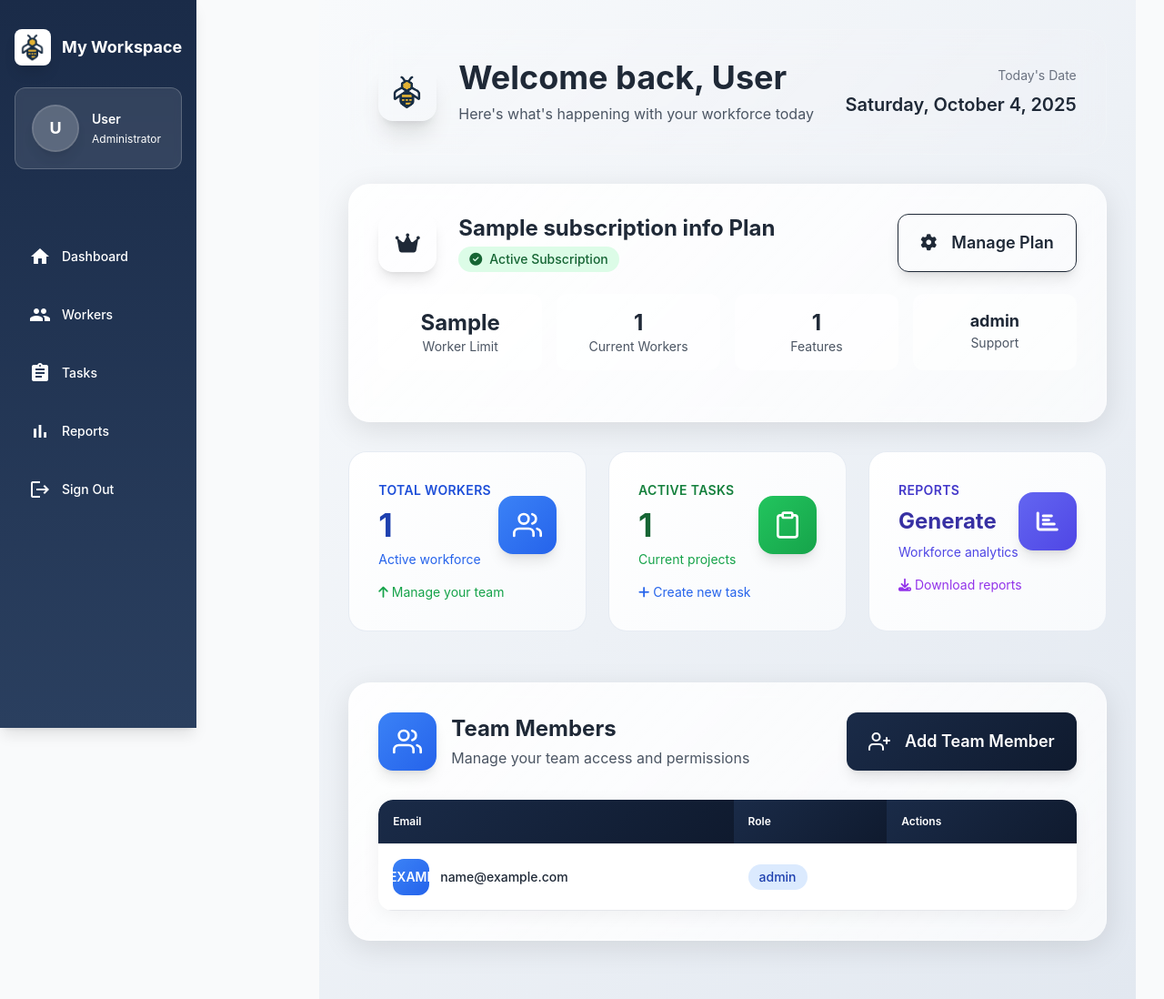
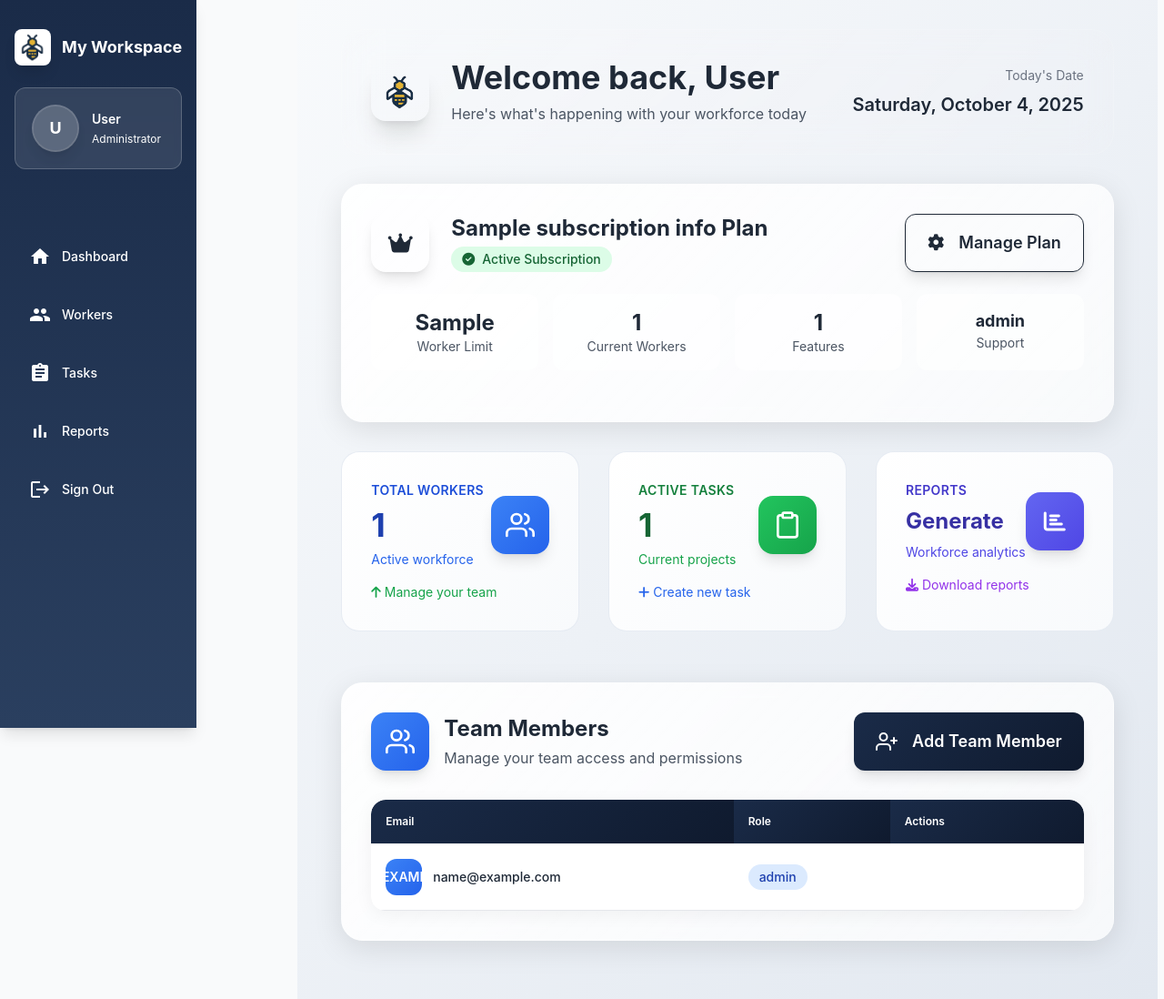
Before and after one commit to markmwape/Casual-Worker-Manager_Company-Setup-Form, a Flask app: template templates/home.html in a window 1280 px wide. Shown: the whole page at 91% size. Run offline with Flask 3, Linux system fonts and the light colour scheme; tables that the repository leaves empty hold one stand-in row (values such as "Sample post"); the template is opened without the code that fills it: values that come from a table or form of the project are taken from there, most other values are stand-ins (such as "Sample title", 1, 10 or a date in 2020); some libraries are stand-ins or nearby versions.

Commit message:
refactor: Adjust dashboard container for improved layout and spacing

```diff
--- a/templates/home.html
+++ b/templates/home.html
@@ -117,7 +117,7 @@
 
 {% block content %}
 <div class="dashboard-container">
-    <div class="container mx-auto px-4 lg:px-8 w-full max-w-7xl py-8">
+    <div class="w-full px-6 lg:px-12 py-8">
         <!-- Subscription Update Success Message -->
         {% if subscription_updated %}
         <div id="subscription-success-alert" class="alert alert-success shadow-lg mb-8">
@@ -264,7 +264,7 @@
         {% endif %}
 
         <!-- Stats Cards -->
-        <div class="grid grid-cols-1 gap-6 sm:grid-cols-2 lg:grid-cols-3 mb-8">
+        <div class="grid grid-cols-1 gap-8 sm:grid-cols-2 lg:grid-cols-3 xl:grid-cols-3 mb-8">
             <a href="{{ url_for('workers_route') }}" class="stat-card p-8 group cursor-pointer">
                 <div class="flex justify-between items-center">
                     <div>
```
